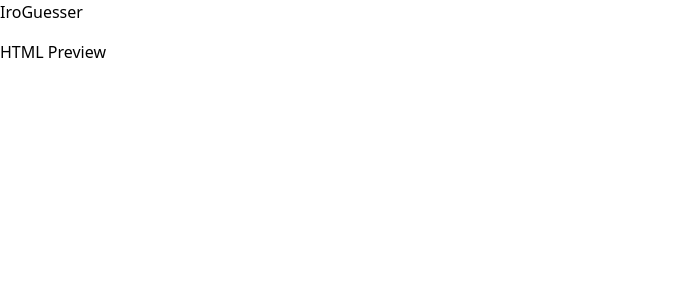
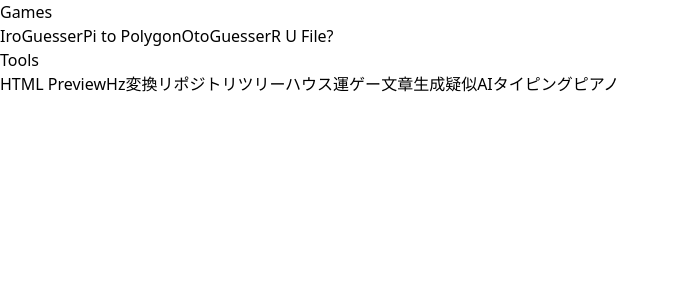
Before and after one commit to aJTaste/tiliqua-games, a Next.js app: page / in a window 1280 px wide. Shown: the top 300 px of the page, without its empty margins (0-679 px from the left). Built offline with nearby package versions, Linux system fonts and the light colour scheme.

Commit message:
いろいろぐちゃぐちゃ

```diff
--- a/app/html/page.tsx
+++ b/app/html-preview/page.tsx
@@ -43,7 +43,6 @@ export default function Page() {
 
   return (
     <div className="flex flex-col h-screen">
-
       {/* hidden inputはここに1つだけ置く */}
       <input
         ref={fileInputRef}
@@ -64,7 +63,7 @@ export default function Page() {
             onClick={handleFileButtonClick}
             className="text-xs tracking-[0.2em] border border-[#1a1a1a] text-[#1a1a1a] px-3 py-1 hover:bg-[#1a1a1a] hover:text-[#F8F9FA] transition-all duration-200 uppercase"
           >
-            ファイルを選択
+            ファイル
           </button>
           <button
             onClick={handleToggleRealtime}
@@ -75,7 +74,7 @@ export default function Page() {
               backgroundColor: isRealtime ? "#1a1a1a" : "transparent",
             }}
           >
-            リアルタイムで反映
+            リアルタイム
           </button>
           <button
             onClick={handleRun}
@@ -89,7 +88,7 @@ export default function Page() {
             disabled={!html}
             className="text-xs tracking-[0.2em] text-[#1a1a1a] border border-[#1a1a1a] px-3 py-1 hover:bg-[#1a1a1a] hover:text-[#F8F9FA] transition-all duration-200 uppercase disabled:opacity-20"
           >
-            新しいタブでプレビューを開く
+            新しいタブで開く
           </button>
         </div>
 
@@ -154,7 +153,6 @@ export default function Page() {
 
       {/* モバイル：タブ切り替え（sm未満で表示） */}
       <div className="flex sm:hidden flex-1 flex-col overflow-hidden">
-
         {/* タブバー */}
         <div className="flex flex-shrink-0 border-b border-[#e8e8e8]">
           <button
@@ -162,7 +160,10 @@ export default function Page() {
             className="flex-1 py-2 text-[10px] tracking-[0.3em] uppercase transition-colors"
             style={{
               color: activeTab === "editor" ? "#1a1a1a" : "#bbb",
-              borderBottom: activeTab === "editor" ? "2px solid #1a1a1a" : "2px solid transparent",
+              borderBottom:
+                activeTab === "editor"
+                  ? "2px solid #1a1a1a"
+                  : "2px solid transparent",
             }}
           >
             エディター
@@ -172,7 +173,10 @@ export default function Page() {
             className="flex-1 py-2 text-[10px] tracking-[0.3em] uppercase transition-colors"
             style={{
               color: activeTab === "preview" ? "#1a1a1a" : "#bbb",
-              borderBottom: activeTab === "preview" ? "2px solid #1a1a1a" : "2px solid transparent",
+              borderBottom:
+                activeTab === "preview"
+                  ? "2px solid #1a1a1a"
+                  : "2px solid transparent",
             }}
           >
             プレビュー
@@ -201,7 +205,6 @@ export default function Page() {
           )}
         </div>
       </div>
-
     </div>
   );
 }
--- a/app/page.tsx
+++ b/app/page.tsx
@@ -3,9 +3,23 @@ import Link from "next/link";
 
 export default function Page() {
   return (
-    <div className="flex flex-col gap-4">
-      <Link href="/iro-guesser">IroGuesser</Link>
-      <Link href="/html">HTML Preview</Link>
+    <div>
+      <h2>Games</h2>
+      <div>
+        <Link href="/iro-guesser">IroGuesser</Link>
+        <Link href="#">Pi to Polygon</Link>
+        <Link href="#">OtoGuesser</Link>
+        <Link href="#">R U File?</Link>
+      </div>
+      <h2>Tools</h2>
+      <div>
+        <Link href="/html-preview">HTML Preview</Link>
+        <Link href="#">Hz変換</Link>
+        <Link href="#">リポジトリツリーハウス</Link>
+        <Link href="#">運ゲー</Link>
+        <Link href="#">文章生成疑似AI</Link>
+        <Link href="#">タイピングピアノ</Link>
+      </div>
     </div>
   );
 }
```
Also changed, not shown: app/html-preview/globals.css (renamed from app/html/globals.css), app/html-preview/layout.tsx (renamed from app/html/layout.tsx).
